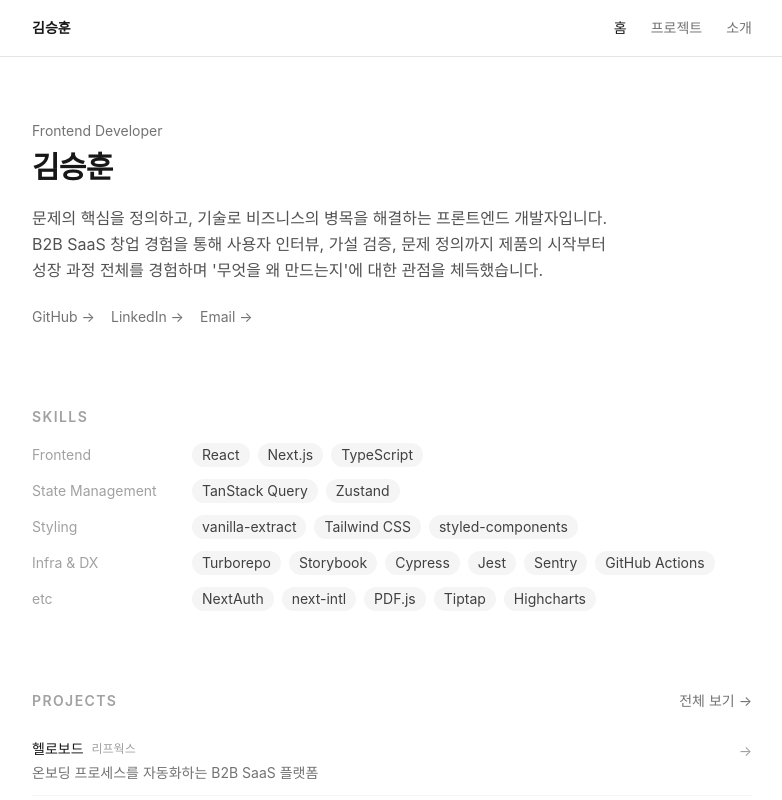
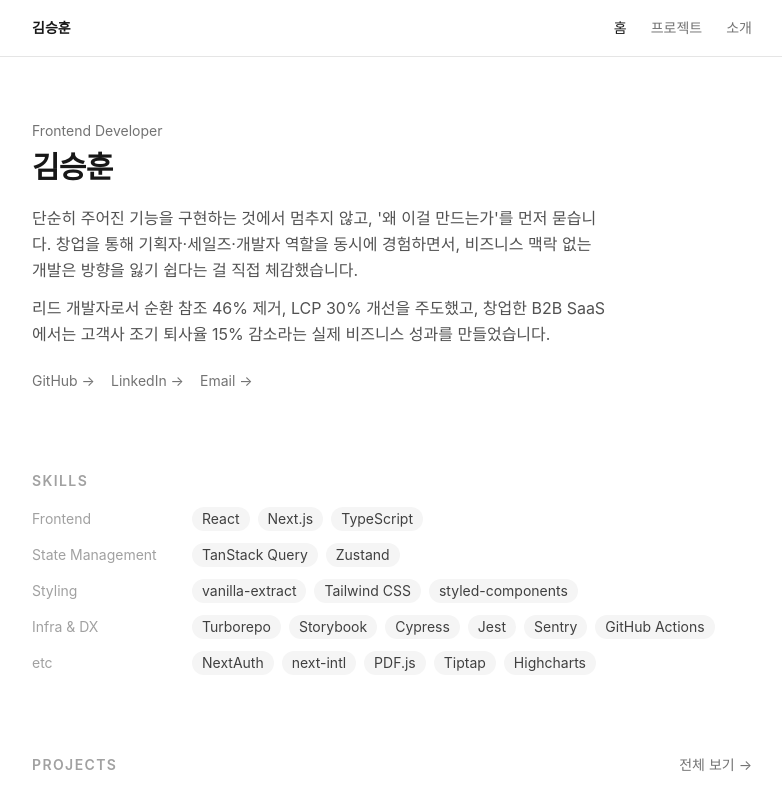
Before and after one commit to rlatmdgns/portfolio, a Next.js app: page / in a window 1280 px wide. Shown: the top 800 px of the page, without its empty margins (248-1030 px from the left). Built offline with nearby package versions, Linux system fonts and the light colour scheme.

Commit message:
fix: 홈 Hero 설명 가치관+실적 요약으로 업데이트

```diff
--- a/src/app/page.tsx
+++ b/src/app/page.tsx
@@ -29,12 +29,19 @@
             김승훈
           </h1>
         </div>
-        <p className="text-base leading-relaxed text-neutral-600 dark:text-neutral-300 max-w-xl">
-          문제의 핵심을 정의하고, 기술로 비즈니스의 병목을 해결하는
-          프론트엔드 개발자입니다. B2B SaaS 창업 경험을 통해 사용자 인터뷰,
-          가설 검증, 문제 정의까지 제품의 시작부터 성장 과정 전체를 경험하며
-          &apos;무엇을 왜 만드는지&apos;에 대한 관점을 체득했습니다.
-        </p>
+        <div className="space-y-3 text-base leading-relaxed text-neutral-600 dark:text-neutral-300 max-w-xl">
+          <p>
+            단순히 주어진 기능을 구현하는 것에서 멈추지 않고,
+            &apos;왜 이걸 만드는가&apos;를 먼저 묻습니다. 창업을 통해 기획자·세일즈·개발자
+            역할을 동시에 경험하면서, 비즈니스 맥락 없는 개발은 방향을 잃기
+            쉽다는 걸 직접 체감했습니다.
+          </p>
+          <p>
+            리드 개발자로서 순환 참조 46% 제거, LCP 30% 개선을 주도했고,
+            창업한 B2B SaaS에서는 고객사 조기 퇴사율 15% 감소라는 실제
+            비즈니스 성과를 만들었습니다.
+          </p>
+        </div>
         <div className="flex gap-4 pt-1">
           <a
             href="https://github.com/rlatmdgns"
```
